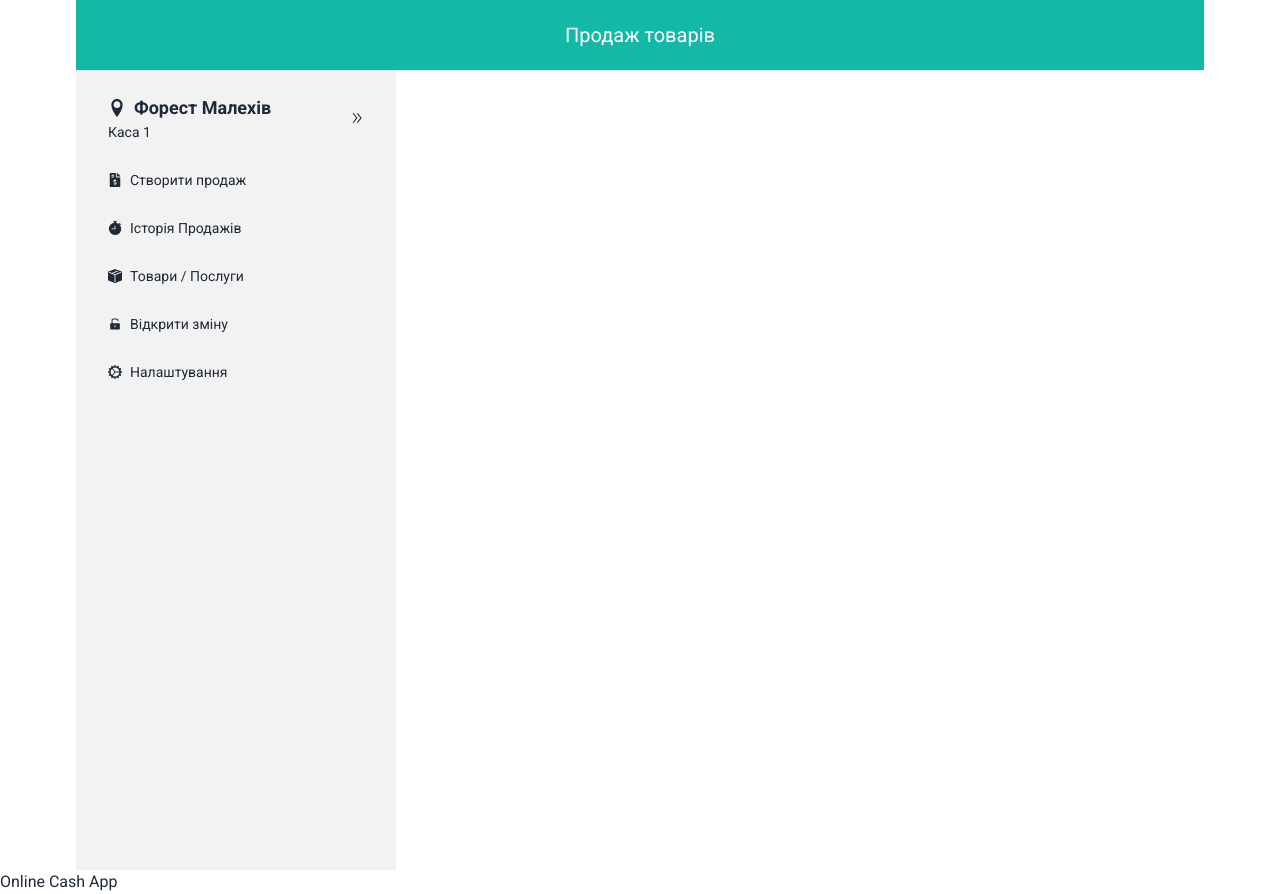
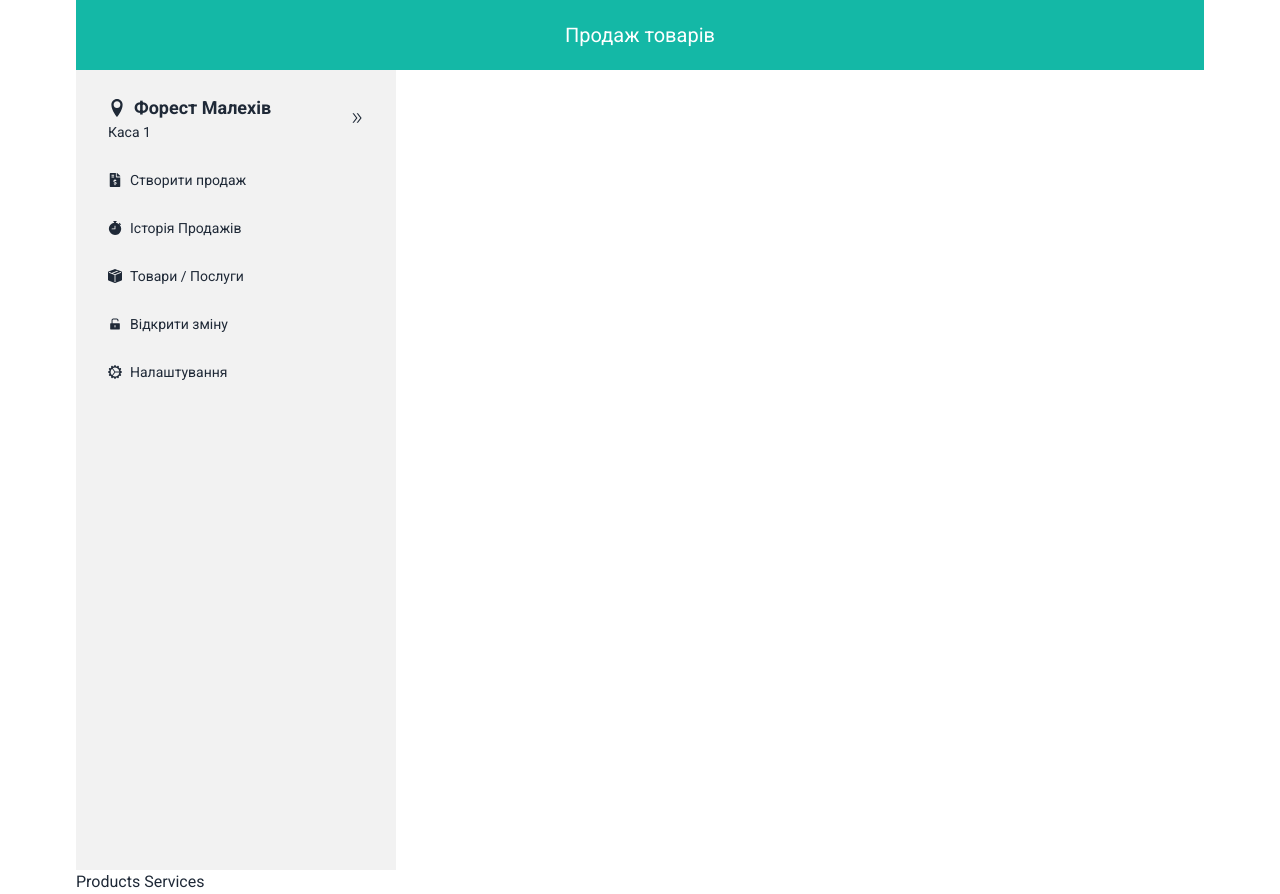
Before and after one commit to Bezobrazz/fu-online-cash, a React (Vite) app: page /products-services in a window 1280 px wide. Built offline with nearby package versions, Linux system fonts and the light colour scheme; no server answers; the database is empty.

Commit message:
added pages

```diff
--- a/src/components/App.tsx
+++ b/src/components/App.tsx
@@ -4,6 +4,7 @@ import {
   getSalePoints,
   getUsers,
 } from "../firebase/firebaseService";
+
 
 import {
   ShiftStartConfirm,
@@ -14,6 +15,10 @@ import {
 } from "../components";
 
 import { useModal } from "../hooks";
+import { Routes, Route } from "react-router-dom";
+import CreateSale from "../pages/CreateSale";
+import SalesHistory from "../pages/SalesHistory";
+import ProductsServices from "../pages/ProductsServices";
 
 export const App = () => {
   const [isOpenModal, toggleModal] = useModal();
@@ -32,9 +37,15 @@ export const App = () => {
   });
 
   return (
-    <>
-      <SharedLayout />
-      <h1>Online Cash App</h1>
+    <Routes>
+      <Route path="/" element={<SharedLayout />}>
+        <Route index element={<StartScreen/>}/>
+        <Route path="create-sale" element={<CreateSale/>}/>
+        <Route path="sales-history" element={<SalesHistory/>}/>
+        <Route path="products-services" element={<ProductsServices/>}/>
+      </Route>
+
+
       {/* <Sidebar />
       <StartScreen />
       {isOpenModal && (
@@ -43,7 +54,7 @@ export const App = () => {
           <ShiftStartConfirm toggleModal={toggleModal} />
         </Modal>
       )} */}
-    </>
+    </Routes>
   );
 };
 
--- a/src/components/Sidebar/Sidebar.tsx
+++ b/src/components/Sidebar/Sidebar.tsx
@@ -5,6 +5,7 @@ import { BsGearWideConnected } from "react-icons/bs";
 import { BsFillBoxSeamFill } from "react-icons/bs";
 import { BsFillStopwatchFill } from "react-icons/bs";
 import { FaFileInvoiceDollar } from "react-icons/fa";
+import { Link } from "react-router-dom";
 export const Sidebar = () => {
   return (
     <div className="drawer lg:drawer-open">
@@ -39,19 +40,19 @@ export const Sidebar = () => {
           </li>
           <li className="flex align-middle">
             {" "}
-            <a>
+            <Link to="create-sale">
               <FaFileInvoiceDollar /> Створити продаж
-            </a>
+            </Link>
           </li>
           <li>
-            <a>
+            <Link to="sales-history">
               <BsFillStopwatchFill /> Історія Продажів
-            </a>
+            </Link>
           </li>
           <li>
-            <a>
+            <Link to="products-services">
               <BsFillBoxSeamFill /> Товари / Послуги
-            </a>
+            </Link>
           </li>
           <li>
             <a>
--- /dev/null
+++ b/src/pages/CreateSale.tsx
@@ -0,0 +1,7 @@
+const CreateSale = () => {
+    return (
+<h2>Create Sale</h2>
+    )
+}
+
+export default CreateSale
--- /dev/null
+++ b/src/pages/ProductsServices.tsx
@@ -0,0 +1,8 @@
+
+
+ const ProductsServices = () => {
+  return (
+    <div>Products Services</div>
+  )
+}
+export default ProductsServices
--- /dev/null
+++ b/src/pages/SalesHistory.tsx
@@ -0,0 +1,8 @@
+
+
+ const SalesHistory = () => {
+  return (
+    <div>Sales History</div>
+  )
+}
+export default SalesHistory
```
